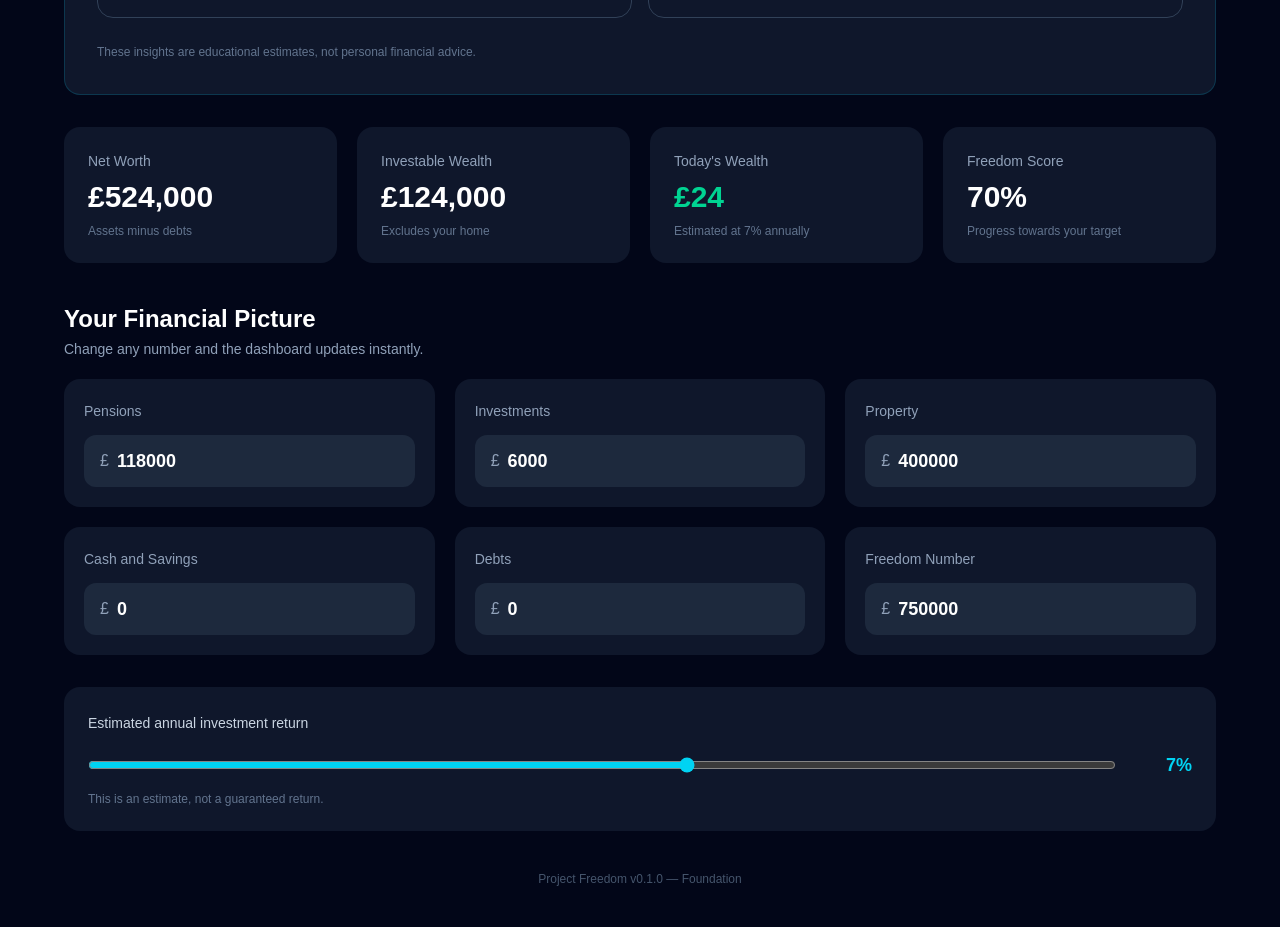
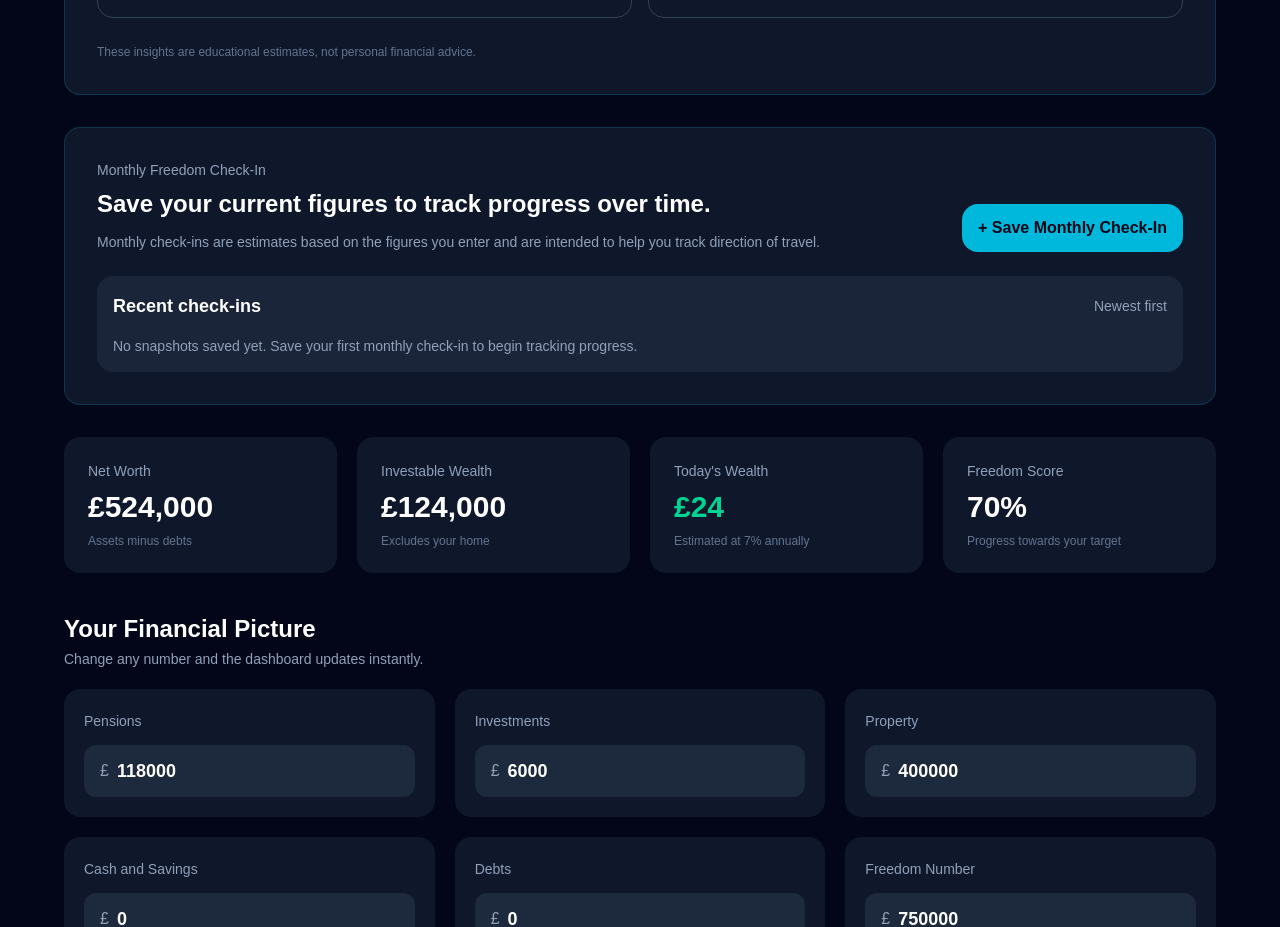
Before and after one commit to project-freedom2026/Project-freedom, a Next.js app in the folder project-freedom/: page / in a window 1280 px wide. Shown: the part 1760-2687 px from the top of the page. Built offline with nearby package versions, Linux system fonts and the light colour scheme.

Commit message:
v0.1.2 implemented: Monthly Freedom Check-In

```diff
--- a/project-freedom/app/page.tsx
+++ b/project-freedom/app/page.tsx
@@ -6,10 +6,12 @@ import FreedomDateEstimator from "../components/FreedomDateEstimator";
 import FreedomLifestylePlanner from "../components/FreedomLifestylePlanner";
 import InsightsPanel from "../components/InsightsPanel";
 import MoneyInput from "../components/MoneyInput";
+import MonthlyCheckIn from "../components/MonthlyCheckIn";
 import FreedomProgress from "../components/FreedomProgress";
 import { calculateFreedomNumber } from "../lib/calculateFreedomNumber";
 import { estimateFreedomDate } from "../lib/estimateFreedomDate";
 import { generateFinancialInsights } from "../lib/generateFinancialInsights";
+import { MonthlyCheckInSnapshot } from "../lib/monthlyCheckIns";
 
 type FinancialData = {
   pension: number;
@@ -74,6 +76,8 @@ const normalizeFinancialData = (value: Partial<FinancialData> | null | undefined
       : startingData.withdrawalRate,
 });
 
+const monthlyCheckInStorageKey = "project-freedom-monthly-check-ins";
+
 export default function Home() {
   const [data, setData] = useState<FinancialData>(() => {
     if (typeof window === "undefined") {
@@ -95,11 +99,36 @@ export default function Home() {
     }
   });
 
+  const [checkIns, setCheckIns] = useState<MonthlyCheckInSnapshot[]>(() => {
+    if (typeof window === "undefined") {
+      return [];
+    }
+
+    const savedCheckIns = window.localStorage.getItem(monthlyCheckInStorageKey);
+
+    if (!savedCheckIns) {
+      return [];
+    }
+
+    try {
+      return JSON.parse(savedCheckIns) as MonthlyCheckInSnapshot[];
+    } catch {
+      console.error("Project Freedom monthly check-ins could not be loaded.");
+      return [];
+    }
+  });
+
   useEffect(() => {
     if (typeof window !== "undefined") {
       window.localStorage.setItem("project-freedom-data", JSON.stringify(data));
     }
   }, [data]);
+
+  useEffect(() => {
+    if (typeof window !== "undefined") {
+      window.localStorage.setItem(monthlyCheckInStorageKey, JSON.stringify(checkIns));
+    }
+  }, [checkIns]);
 
   const updateValue = (field: keyof FinancialData, value: number) => {
     setData((currentData) => ({
@@ -184,6 +213,22 @@ export default function Home() {
     freedomNumber: effectiveFreedomNumber,
   });
 
+  const handleSaveSnapshot = (snapshot: MonthlyCheckInSnapshot) => {
+    setCheckIns((currentCheckIns) => {
+      const existingIndex = currentCheckIns.findIndex(
+        (item) => item.date === snapshot.date,
+      );
+
+      if (existingIndex >= 0) {
+        const updatedCheckIns = [...currentCheckIns];
+        updatedCheckIns[existingIndex] = snapshot;
+        return updatedCheckIns;
+      }
+
+      return [snapshot, ...currentCheckIns];
+    });
+  };
+
   const insights = generateFinancialInsights({
     pension: data.pension,
     investments: data.investments,
@@ -248,6 +293,18 @@ export default function Home() {
         />
 
         <InsightsPanel insights={insights} />
+
+        <MonthlyCheckIn
+          pension={data.pension}
+          investments={data.investments}
+          cash={data.cash}
+          debt={data.debts}
+          netWorth={netWorth}
+          freedomScore={freedomProgress}
+          freedomNumber={effectiveFreedomNumber}
+          snapshots={checkIns}
+          onSaveSnapshot={handleSaveSnapshot}
+        />
 
         <section className="mt-8 grid gap-5 sm:grid-cols-2 lg:grid-cols-4">
           <DashboardCard
--- /dev/null
+++ b/project-freedom/components/MonthlyCheckIn.tsx
@@ -0,0 +1,172 @@
+import { useMemo, useState } from "react";
+import {
+  calculateSnapshotChanges,
+  hasSnapshotForToday,
+  MonthlyCheckInSnapshot,
+  sortSnapshotsByDate,
+} from "../lib/monthlyCheckIns";
+
+type MonthlyCheckInProps = {
+  pension: number;
+  investments: number;
+  cash: number;
+  debt: number;
+  netWorth: number;
+  freedomScore: number;
+  freedomNumber: number;
+  snapshots: MonthlyCheckInSnapshot[];
+  onSaveSnapshot: (snapshot: MonthlyCheckInSnapshot) => void;
+};
+
+const formatCurrency = (value: number) =>
+  new Intl.NumberFormat("en-GB", {
+    style: "currency",
+    currency: "GBP",
+    maximumFractionDigits: 0,
+  }).format(value);
+
+export default function MonthlyCheckIn({
+  pension,
+  investments,
+  cash,
+  debt,
+  netWorth,
+  freedomScore,
+  freedomNumber,
+  snapshots,
+  onSaveSnapshot,
+}: MonthlyCheckInProps) {
+  const [isSaved, setIsSaved] = useState(false);
+
+  const sortedSnapshots = useMemo(() => sortSnapshotsByDate(snapshots), [snapshots]);
+  const recentSnapshots = sortedSnapshots.slice(0, 5);
+  const today = new Date().toISOString().slice(0, 10);
+  const alreadySavedToday = hasSnapshotForToday(snapshots, today);
+
+  const latestSnapshot = recentSnapshots[0];
+  const previousSnapshot = recentSnapshots[1];
+  const changes =
+    latestSnapshot && previousSnapshot
+      ? calculateSnapshotChanges(latestSnapshot, previousSnapshot)
+      : null;
+
+  const handleSave = () => {
+    const snapshot: MonthlyCheckInSnapshot = {
+      id: `${today}-${Date.now()}`,
+      date: today,
+      pension,
+      investments,
+      cash,
+      debt,
+      netWorth,
+      freedomScore,
+      freedomNumber,
+    };
+
+    onSaveSnapshot(snapshot);
+    setIsSaved(true);
+    window.setTimeout(() => setIsSaved(false), 1200);
+  };
+
+  return (
+    <section className="mt-8 rounded-2xl border border-cyan-500/20 bg-slate-900 p-6 md:p-8">
+      <div className="flex flex-col gap-4 md:flex-row md:items-end md:justify-between">
+        <div>
+          <p className="text-sm text-slate-400">Monthly Freedom Check-In</p>
+          <h3 className="mt-2 text-2xl font-semibold text-white">
+            Save your current figures to track progress over time.
+          </h3>
+          <p className="mt-3 text-sm text-slate-400">
+            Monthly check-ins are estimates based on the figures you enter and are intended to help you track direction of travel.
+          </p>
+        </div>
+
+        <button
+          type="button"
+          onClick={handleSave}
+          className="rounded-2xl bg-cyan-500 px-4 py-3 font-semibold text-slate-950 transition hover:bg-cyan-400"
+        >
+          {alreadySavedToday ? "Update Today’s Check-In" : "+ Save Monthly Check-In"}
+        </button>
+      </div>
+
+      {isSaved ? (
+        <p className="mt-4 text-sm text-cyan-300">
+          {alreadySavedToday ? "Your check-in has been updated." : "Your check-in has been saved."}
+        </p>
+      ) : null}
+
+      <div className="mt-6 rounded-2xl bg-slate-800/80 p-4">
+        <div className="flex items-center justify-between gap-3">
+          <h4 className="text-lg font-semibold text-white">Recent check-ins</h4>
+          <span className="text-sm text-slate-400">Newest first</span>
+        </div>
+
+        {recentSnapshots.length === 0 ? (
+          <p className="mt-4 text-sm text-slate-400">
+            No snapshots saved yet. Save your first monthly check-in to begin tracking progress.
+          </p>
+        ) : (
+          <div className="mt-4 space-y-3">
+            {recentSnapshots.map((snapshot) => (
+              <div
+                key={snapshot.id}
+                className="rounded-2xl border border-slate-700 bg-slate-900/70 p-4"
+              >
+                <div className="flex flex-col gap-2 md:flex-row md:items-center md:justify-between">
+                  <div>
+                    <p className="text-sm font-semibold text-white">{snapshot.date}</p>
+                    <p className="mt-1 text-sm text-slate-400">
+                      Net Worth: {formatCurrency(snapshot.netWorth)}
+                    </p>
+                  </div>
+                  <div className="grid gap-2 text-sm text-slate-400 sm:grid-cols-3">
+                    <span>Pension: {formatCurrency(snapshot.pension)}</span>
+                    <span>Cash: {formatCurrency(snapshot.cash)}</span>
+                    <span>Debt: {formatCurrency(snapshot.debt)}</span>
+                  </div>
+                </div>
+                <div className="mt-3 flex flex-wrap items-center gap-3 text-sm text-slate-400">
+                  <span>Freedom Score: {snapshot.freedomScore}%</span>
+                  <span>Freedom Number: {formatCurrency(snapshot.freedomNumber)}</span>
+                </div>
+              </div>
+            ))}
+          </div>
+        )}
+      </div>
+
+      {changes ? (
+        <div className="mt-6 rounded-2xl border border-cyan-500/20 bg-cyan-500/10 p-4">
+          <h4 className="text-lg font-semibold text-white">Change since previous check-in</h4>
+          <div className="mt-4 grid gap-3 md:grid-cols-2 xl:grid-cols-4">
+            <div className="rounded-2xl bg-slate-900/70 p-3">
+              <p className="text-sm text-slate-400">Net Worth</p>
+              <p className="mt-1 text-lg font-semibold text-white">
+                {changes.netWorth >= 0 ? "+" : ""}{formatCurrency(changes.netWorth)}
+              </p>
+            </div>
+            <div className="rounded-2xl bg-slate-900/70 p-3">
+              <p className="text-sm text-slate-400">Pension</p>
+              <p className="mt-1 text-lg font-semibold text-white">
+                {changes.pension >= 0 ? "+" : ""}{formatCurrency(changes.pension)}
+              </p>
+            </div>
+            <div className="rounded-2xl bg-slate-900/70 p-3">
+              <p className="text-sm text-slate-400">Cash</p>
+              <p className="mt-1 text-lg font-semibold text-white">
+                {changes.cash >= 0 ? "+" : ""}{formatCurrency(changes.cash)}
+              </p>
+            </div>
+            <div className="rounded-2xl bg-slate-900/70 p-3">
+              <p className="text-sm text-slate-400">Debt</p>
+              <p className="mt-1 text-lg font-semibold text-white">
+                {changes.debt <= 0 ? "+" : ""}{formatCurrency(Math.abs(changes.debt))}
+              </p>
+            </div>
+          </div>
+        </div>
+      ) : null}
+    </section>
+  );
+}
--- /dev/null
+++ b/project-freedom/lib/monthlyCheckIns.ts
@@ -0,0 +1,57 @@
+export type MonthlyCheckInSnapshot = {
+  id: string;
+  date: string;
+  pension: number;
+  investments: number;
+  cash: number;
+  debt: number;
+  netWorth: number;
+  freedomScore: number;
+  freedomNumber: number;
+};
+
+export type SnapshotChangeSummary = {
+  netWorth: number;
+  pension: number;
+  cash: number;
+  debt: number;
+};
+
+const sanitizeNumber = (value: number | null | undefined): number => {
+  if (typeof value !== "number" || !Number.isFinite(value)) {
+    return 0;
+  }
+
+  return value;
+};
+
+export function sortSnapshotsByDate(
+  snapshots: MonthlyCheckInSnapshot[],
+): MonthlyCheckInSnapshot[] {
+  return [...snapshots].sort((left, right) => {
+    if (left.date === right.date) {
+      return left.id.localeCompare(right.id);
+    }
+
+    return right.date.localeCompare(left.date);
+  });
+}
+
+export function hasSnapshotForToday(
+  snapshots: MonthlyCheckInSnapshot[],
+  date: string,
+): boolean {
+  return snapshots.some((snapshot) => snapshot.date === date);
+}
+
+export function calculateSnapshotChanges(
+  latest: MonthlyCheckInSnapshot,
+  previous: MonthlyCheckInSnapshot,
+): SnapshotChangeSummary {
+  return {
+    netWorth: sanitizeNumber(latest.netWorth) - sanitizeNumber(previous.netWorth),
+    pension: sanitizeNumber(latest.pension) - sanitizeNumber(previous.pension),
+    cash: sanitizeNumber(latest.cash) - sanitizeNumber(previous.cash),
+    debt: sanitizeNumber(latest.debt) - sanitizeNumber(previous.debt),
+  };
+}
```
